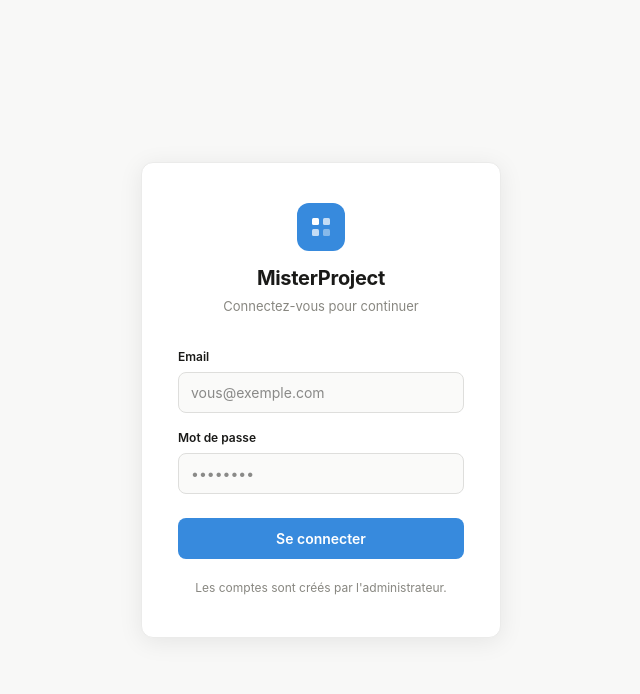
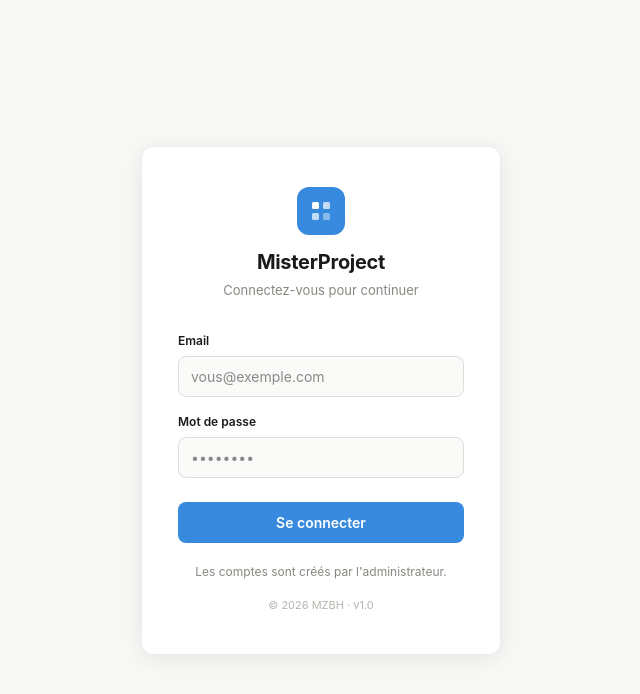
Before and after one commit to ZAYOUDA/projmaster, a React (Vite) app: page /login in a window 1280 px wide. Shown: the top 694 px of the page, without its empty margins (319-959 px from the left). Built offline with nearby package versions, Linux system fonts and the light colour scheme; no server answers.

Commit message:
Ajout signature copyright MZBH + version v1.0

```diff
--- a/src/components/layout/Sidebar.jsx
+++ b/src/components/layout/Sidebar.jsx
@@ -6,6 +6,7 @@ import { useAuth } from '../../hooks/useAuth';
 import { logout } from '../../config/auth';
 import { useTheme } from '../../hooks/useTheme';
 import NouveauProjetModal from './NouveauProjetModal';
+import { APP_VERSION } from '../../config/version';
 
 const STATUT_COLORS = { actif: '#1D9E75', en_pause: '#BA7517', cloture: '#888780' };
 const ROLE_BADGE = {
@@ -269,6 +270,11 @@ export default function Sidebar() {
           <LogOut size={14} />
           {!collapsed && 'Déconnexion'}
         </button>
+        {!collapsed && (
+          <p style={{ margin: '10px 4px 0', fontSize: 10, color: 'var(--color-text-tertiary)', textAlign: 'center' }}>
+            © {new Date().getFullYear()} MZBH · {APP_VERSION}
+          </p>
+        )}
       </div>
 
       {showNewProjet && (
--- /dev/null
+++ b/src/config/version.js
@@ -0,0 +1,4 @@
+// Numéro de version affiché dans l'app (page de connexion, bas de la sidebar) — pas de lien avec
+// package.json ni un quelconque système de build/tag, juste une valeur à incrémenter à la main
+// au fil des livraisons notables (cf. signature MZBH à côté).
+export const APP_VERSION = 'v1.0';
--- a/src/pages/Login.jsx
+++ b/src/pages/Login.jsx
@@ -2,6 +2,7 @@ import { useState, useEffect } from 'react';
 import { useNavigate } from 'react-router-dom';
 import { login } from '../config/auth';
 import { useAuth } from '../hooks/useAuth';
+import { APP_VERSION } from '../config/version';
 
 export default function Login() {
   const [email, setEmail] = useState('');
@@ -126,6 +127,9 @@ export default function Login() {
         <p style={{ marginTop: 20, textAlign: 'center', fontSize: 12, color: '#888780' }}>
           Les comptes sont créés par l'administrateur.
         </p>
+        <p style={{ margin: '16px 0 0', textAlign: 'center', fontSize: 11, color: '#B5B4AF' }}>
+          © {new Date().getFullYear()} MZBH · {APP_VERSION}
+        </p>
       </div>
     </div>
   );
```
